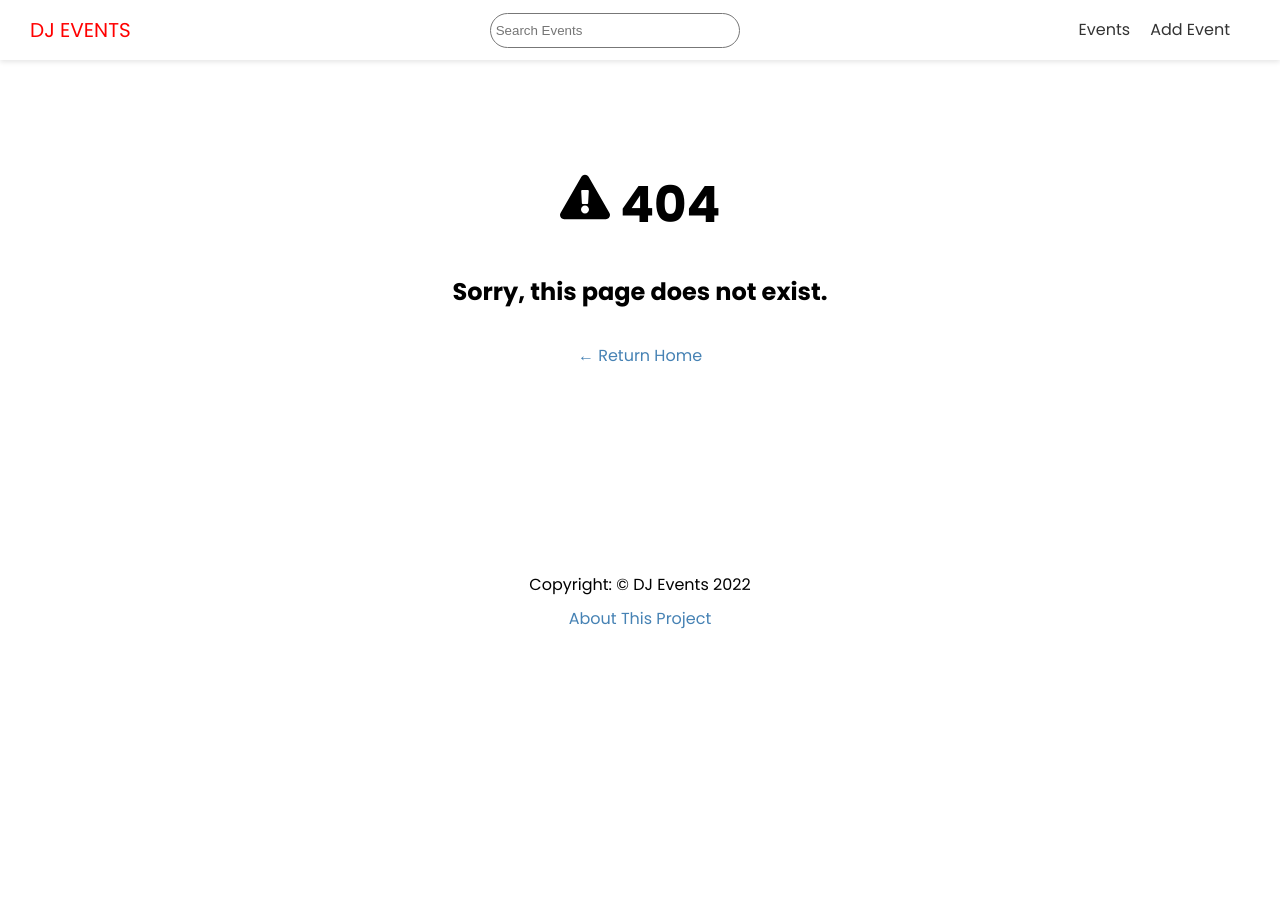
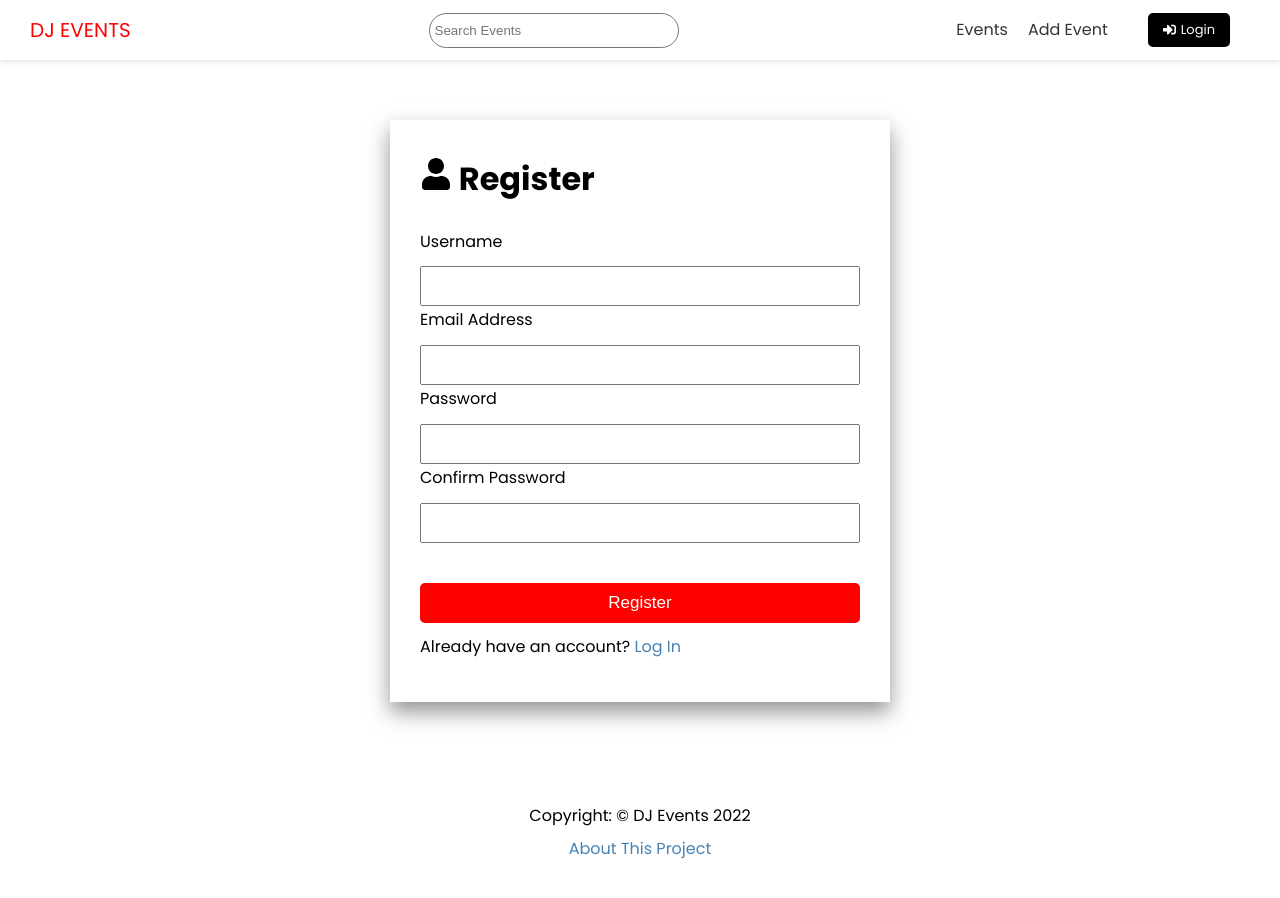
Before and after one commit to Sejj42/dj-events-fe, a Next.js app: page /account/register in a window 1280 px wide. Before the commit this address had no page. Shown: the top 898 px of the page. Before the commit the page ends 800 px from the top, so only its background shows below. Built offline with nearby package versions, Linux system fonts and the light colour scheme.

Commit message:
login and register pages

```diff
--- a/components/Header.js
+++ b/components/Header.js
@@ -1,3 +1,4 @@
+import { FaSignInAlt, FaSignOutAlt } from "react-icons/fa";
 import Link from "next/link";
 import styles from "../styles/Header.module.css";
 import Search from "./Search";
@@ -23,6 +24,13 @@
               <a>Add Event</a>
             </Link>
           </li>
+          <li>
+            <Link href="/accounts/login">
+              <a className="btn-secondary btn-icon">
+                <FaSignInAlt /> Login
+              </a>
+            </Link>
+          </li>
         </ul>
       </nav>
     </header>
--- /dev/null
+++ b/pages/account/register.js
@@ -0,0 +1,74 @@
+import { FaUser } from "react-icons/fa";
+import { ToastContainer, toast } from "react-toastify";
+import "react-toastify/dist/ReactToastify.css";
+import { useState, useEffect, useContext } from "react";
+import Layout from "@/components/Layout";
+import styles from "@/styles/AuthForm.module.css";
+import Link from "next/link";
+
+const RegisterPage = () => {
+  const [username, setUsername] = useState("");
+  const [email, setEmail] = useState("");
+  const [password, setPassword] = useState("");
+  const [passwordConfirm, setPasswordConfirm] = useState("");
+
+  const handleSubmit = (e) => {
+    e.preventDefault();
+    if (password !== passwordConfirm) {
+      toast.error("Passwords do not match!");
+      return;
+    }
+    toast.success("Reigstered successfully!");
+    console.log({ username, email, password });
+  };
+
+  return (
+    <Layout title="User Registration">
+      <div className={styles.auth}>
+        <h1>
+          <FaUser /> Register
+        </h1>
+        <ToastContainer />
+        <form onSubmit={handleSubmit}>
+          <div>
+            <label htmlFor="username">Username</label>
+            <input
+              type="text"
+              id="username"
+              value={username}
+              onChange={(e) => setUsername(e.target.value)}
+            ></input>
+            <label htmlFor="email">Email Address</label>
+            <input
+              type="email"
+              id="email"
+              value={email}
+              onChange={(e) => setEmail(e.target.value)}
+            ></input>
+            <label htmlFor="password">Password </label>
+            <input
+              type="password"
+              id="password"
+              value={password}
+              onChange={(e) => setPassword(e.target.value)}
+            ></input>
+            <label htmlFor="passwordConfirm">Confirm Password</label>
+            <input
+              type="password"
+              id="passwordConfirm"
+              value={passwordConfirm}
+              onChange={(e) => setPasswordConfirm(e.target.value)}
+            ></input>
+          </div>
+          <input type="submit" value="Register" className="btn" />
+        </form>
+        <p>
+          Already have an account?
+          <Link href="/account/login"> Log In</Link>
+        </p>
+      </div>
+    </Layout>
+  );
+};
+
+export default RegisterPage;
--- /dev/null
+++ b/styles/AuthForm.module.css
@@ -0,0 +1,31 @@
+.auth {
+  max-width: 500px;
+  margin: auto;
+  padding: 30px;
+  box-shadow: 0px 10px 20px 0px rgba(50, 50, 50, 0.52);
+}
+
+.auth label {
+  display: block;
+  margin-bottom: 10px;
+}
+
+.auth input[type="text"],
+.auth input[type="email"],
+.auth input[type="password"] {
+  display: block;
+  width: 100%;
+  height: 40px;
+  padding: 5px;
+  font-size: 18px;
+}
+
+.auth input[type="submit"] {
+  margin-top: 20px;
+  width: 100%;
+  font-size: 17px;
+}
+
+.auth div {
+  margin-bottom: 20px;
+}
```
Also changed, not shown: pages/account/login.js (added, +53 -0 lines).
